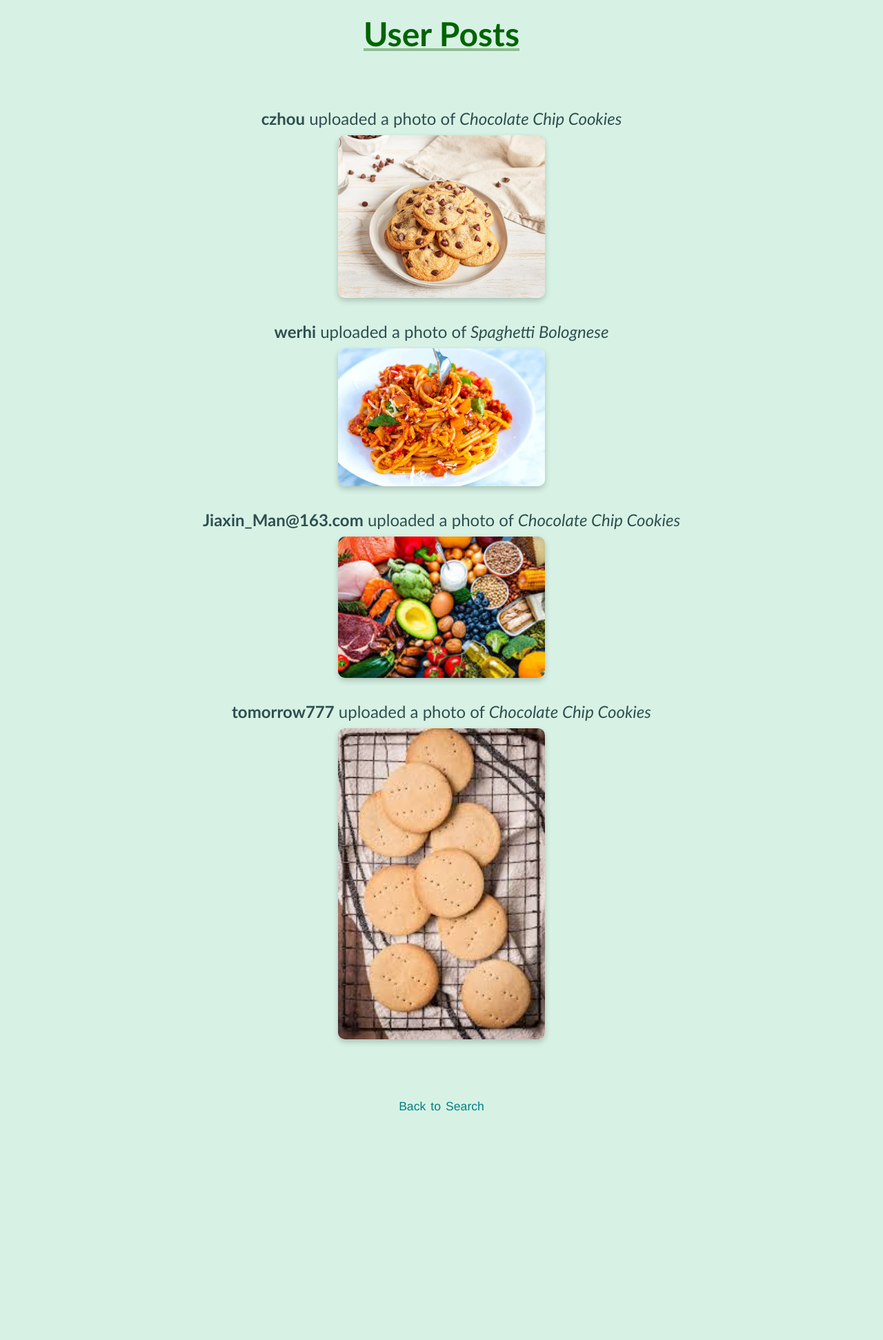
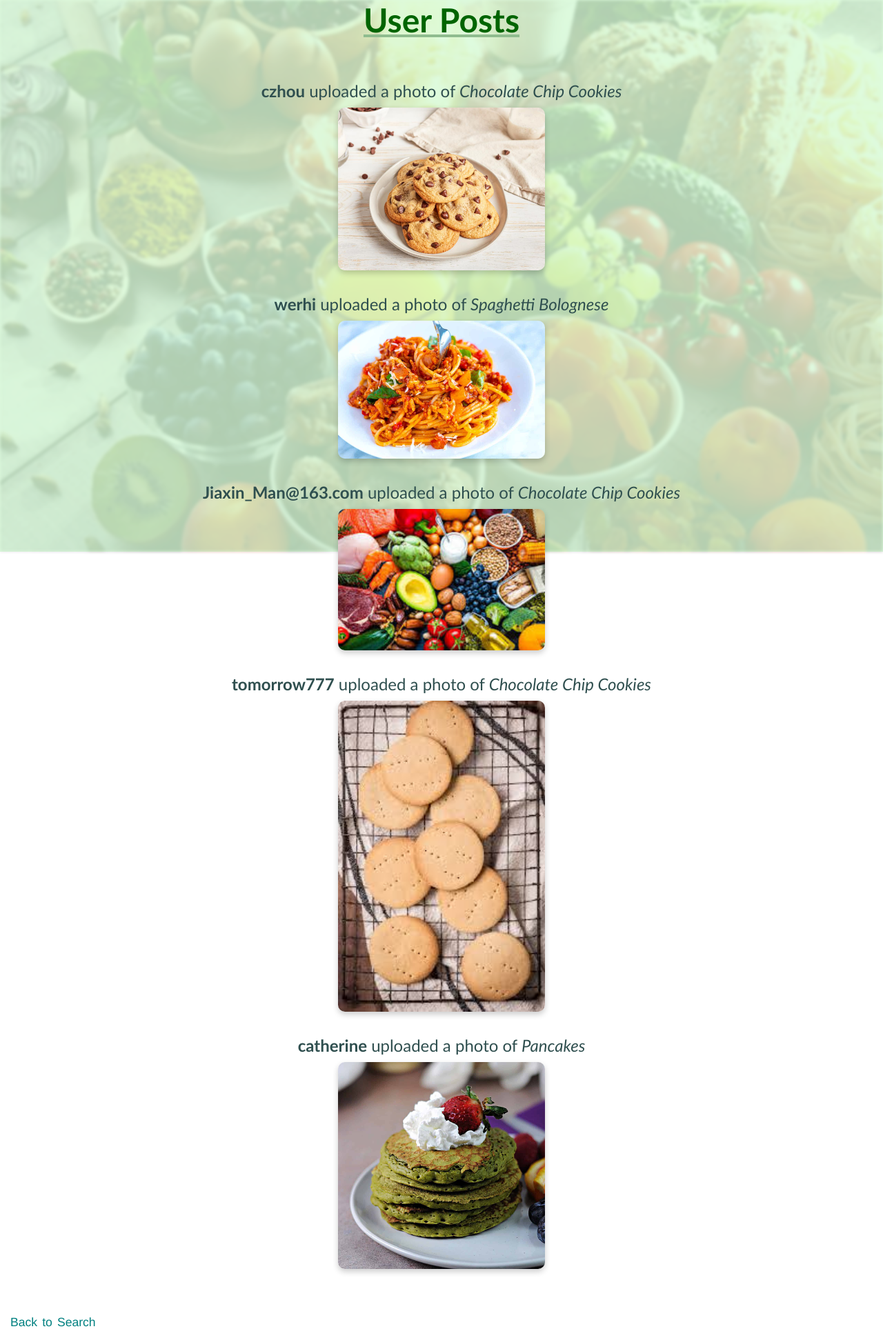
Before and after one commit to REDY-a/Madhacks2024, a Flask app: page /user_posts in a window 1280 px wide. Shown: the whole page at 69% size. Before the commit the page ends 1611 px from the top, so only its background shows below. Run offline with Flask 3, Linux system fonts and the light colour scheme.

Commit message:
user posts background updated

```diff
--- a/static/posts_styles.css
+++ b/static/posts_styles.css
@@ -5,21 +5,45 @@
     padding: 0;
 }
 
-body {
-    background-size: cover;
-    background-attachment: fixed;
-    font-family: Arial, sans-serif; /* Add any additional styling here */
-    display: flex;
-    flex-direction: column;
-    justify-content: center;
-    align-items: center;
-    min-height: 100vh;
-    background-color: #caeeddbe;
-    font-family: 'Dosis', sans-serif;
-    color: #333;
+/* Allow the html and body to grow as needed */
+html, body {
+    min-height: 100%;
+    margin: 0;
+    font-family: Arial, sans-serif;
+    overflow-x: hidden;
+}
+
+/* Background on html to cover the viewport */
+html::before {
+    content: "";
+    position: fixed;
+    top: 0;
+    left: 0;
+    width: 100%;
+    height: 100%;
+    background: url('/static/images/foodtype.jpg') no-repeat center center/cover;
+    opacity: 0.3;
+    filter: blur(2px);
+    z-index: -1;
+}
+
+html::after {
+    content: "";
+    position: fixed;
+    top: 0;
+    left: 0;
+    width: 100%;
+    height: 100%;
+    background-color: rgba(173, 245, 173, 0.4);
+    z-index: -1;
+}
+
+/* Main content wrapper to allow scrolling */
+.content-wrapper {
+    position: relative;
     padding: 20px;
-    overflow-x: hidden; /* Prevent horizontal scrolling */
 }
+
 
 h1 {
     font-size: 3.0rem;
--- a/templates/index.html
+++ b/templates/index.html
@@ -27,7 +27,7 @@
         </div>
     </div>
 
-    <h1>Welcome to Recipe Finder</h1>s
+    <h1>Welcome to Recipe Finder</h1>
     <form action="{{ url_for('search') }}" method="post">
         <input type="text" name="ingredient_name" placeholder="Search by ingredient" required>
         <input type="submit" value="Search">
--- a/user_posts.json
+++ b/user_posts.json
@@ -1 +1 @@
-[{"username": "czhou", "image": "static/uploads\\chocolate_chip_cookies.jpg", "recipe": "Chocolate Chip Cookies"}, {"username": "werhi", "image": "static/uploads\\Spaghetti-with-Meat-Sauce-Recipe-1-1200.jpg", "recipe": "Spaghetti Bolognese"}, {"username": "Jiaxin_Man@163.com", "image": "static/uploads\\vegetables.jpg", "recipe": "Chocolate Chip Cookies"}, {"username": "tomorrow777", "image": "static/uploads\\biscuits.jpg", "recipe": "Chocolate Chip Cookies"}]
+[{"username": "czhou", "image": "static/uploads\\chocolate_chip_cookies.jpg", "recipe": "Chocolate Chip Cookies"}, {"username": "werhi", "image": "static/uploads\\Spaghetti-with-Meat-Sauce-Recipe-1-1200.jpg", "recipe": "Spaghetti Bolognese"}, {"username": "Jiaxin_Man@163.com", "image": "static/uploads\\vegetables.jpg", "recipe": "Chocolate Chip Cookies"}, {"username": "tomorrow777", "image": "static/uploads\\biscuits.jpg", "recipe": "Chocolate Chip Cookies"}, {"username": "catherine", "image": "static/uploads\\pancakes.jpg", "recipe": "Pancakes"}]
```
Also changed, not shown: static/UserPage.css (+7 -1 lines), static/uploads/pancakes.jpg (added).
